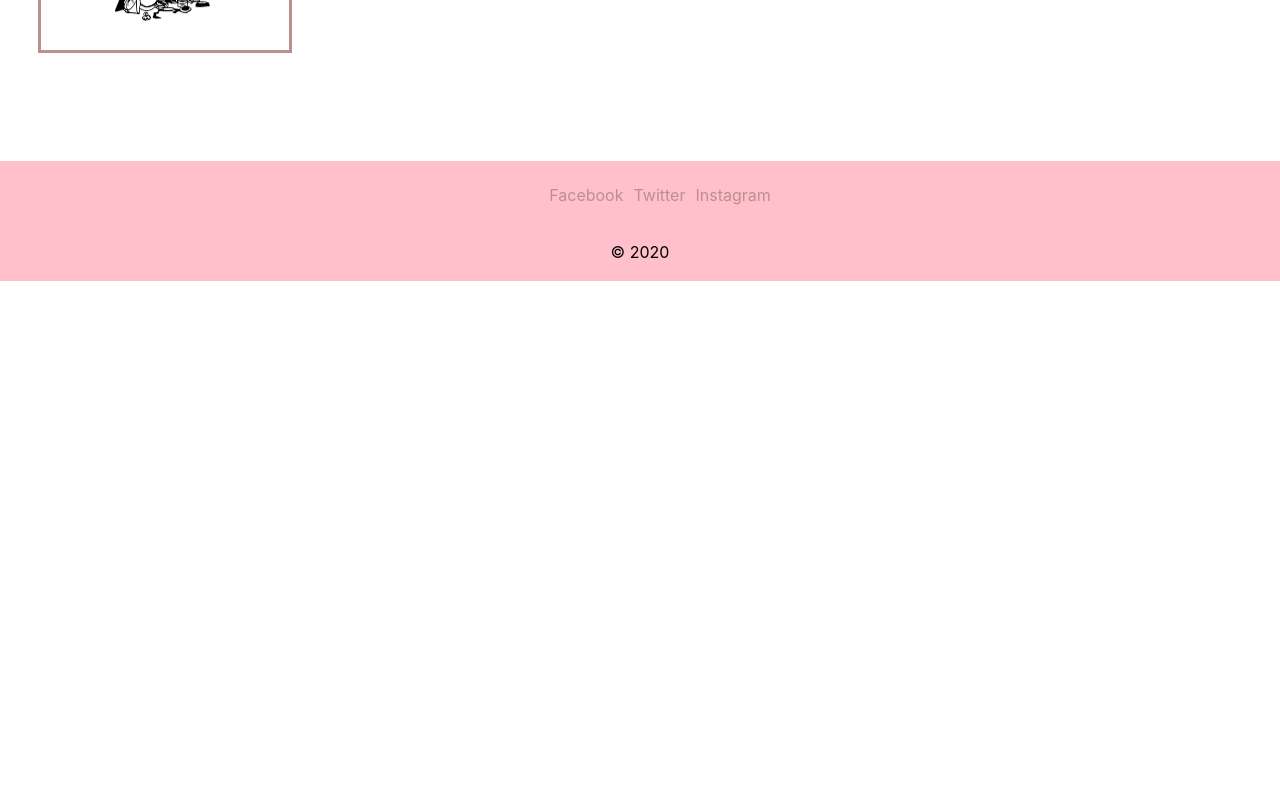
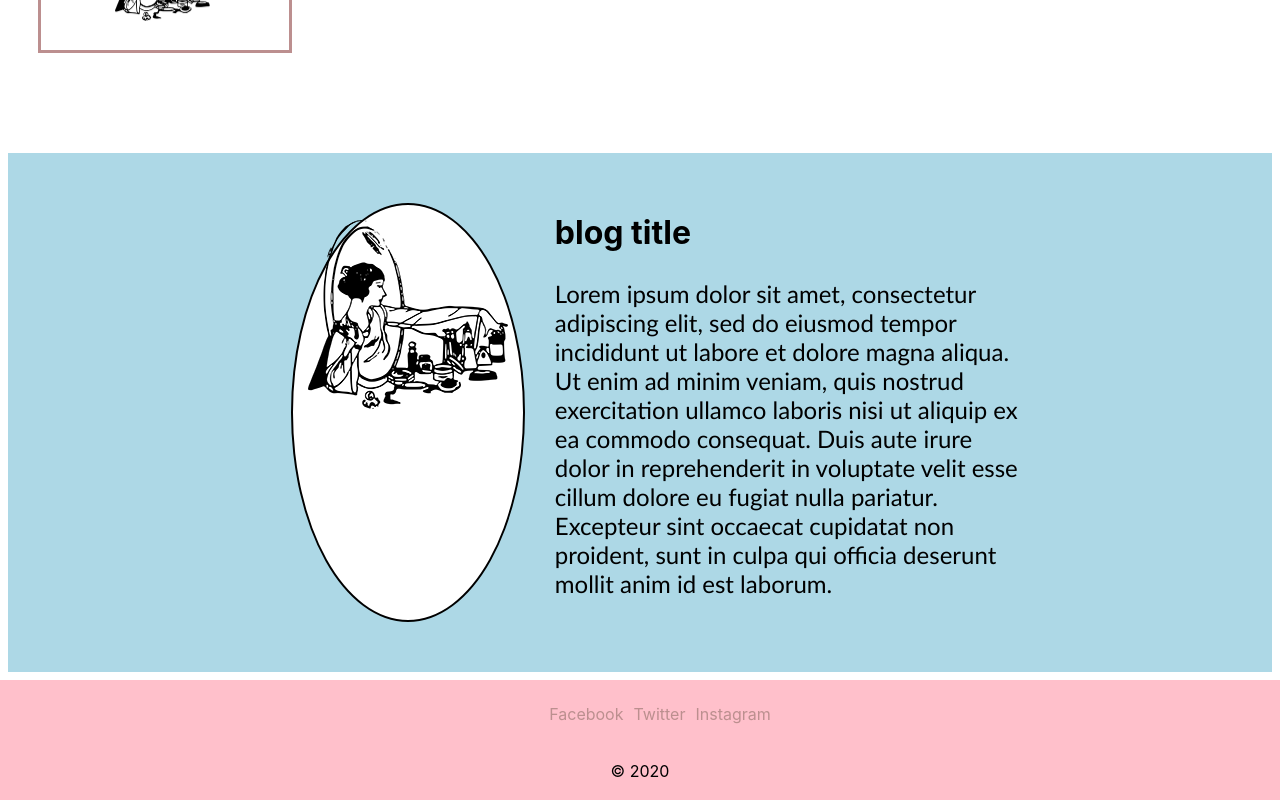
Before and after one commit to vangpache/project-brows, a React (Create React App) app: page /#/home in a window 1280 px wide. Shown: the part 1045-1845 px from the top of the page. Before the commit the page ends 1326 px from the top, so only its background shows below. Built offline with nearby package versions, Linux system fonts and the light colour scheme.

Commit message:
adding featured blog to home page

```diff
--- a/src/components/App/App.css
+++ b/src/components/App/App.css
@@ -81,6 +81,40 @@ nav  a:hover {
   width: 100px;
 }
 
+.BlogContainer {
+  background-color: lightblue;
+}
+
+.BlogContainer-div {
+  display: inline-flex;
+  margin: 50px 20%;
+}
+
+.featuredBlogImage {
+  background-color: white;
+  vertical-align: top;
+  padding: 15px;
+  margin: 0 30px;
+  border-radius: 50%;
+  border: 2px solid black
+}
+
+.featuredBlogText {
+  text-align: left;
+  padding-top: 10px;
+}
+
+.featuredBlogHeading {
+  margin-top: 0;
+  font-size: 2em;
+}
+
+.featuredBlog {
+  font-family: 'Gill Sans', 'Gill Sans MT', Calibri, 'Trebuchet MS', sans-serif;
+  font-size: 1.5em;
+  /* padding-right: 400px; */
+}
+
 .FooterDiv {
   background-color: pink;
   /* display: inline-flex; */
--- a/src/components/Home/Home.jsx
+++ b/src/components/Home/Home.jsx
@@ -13,6 +13,7 @@ class Home extends Component {
 
 
         return (
+            <>
             <div className="BoxContainers">
             <div>
                 <p>Micro Blading Services</p>
@@ -35,6 +36,20 @@ class Home extends Component {
                     <img className="imgPlaceholder" src={imagePlaceholder} alt="black and white vector of woman sitting in front of a vanity desk" />
             </div>
             </div>
+
+
+            <div className="BlogContainer">
+                <div className="BlogContainer-div">
+                <div className="featuredBlogImage">
+                    <img src={imagePlaceholder} alt="black and white vector of woman sitting in front of a vanity desk"/>
+                </div>
+                <div className="featuredBlogText">
+                        <h2 className="featuredBlogHeading">blog title</h2>
+                        <p className="featuredBlog">Lorem ipsum dolor sit amet, consectetur adipiscing elit, sed do eiusmod tempor incididunt ut labore et dolore magna aliqua. Ut enim ad minim veniam, quis nostrud exercitation ullamco laboris nisi ut aliquip ex ea commodo consequat. Duis aute irure dolor in reprehenderit in voluptate velit esse cillum dolore eu fugiat nulla pariatur. Excepteur sint occaecat cupidatat non proident, sunt in culpa qui officia deserunt mollit anim id est laborum.</p>
+                </div>
+                </div>
+            </div>
+            </>
         )
     }
 }
```
